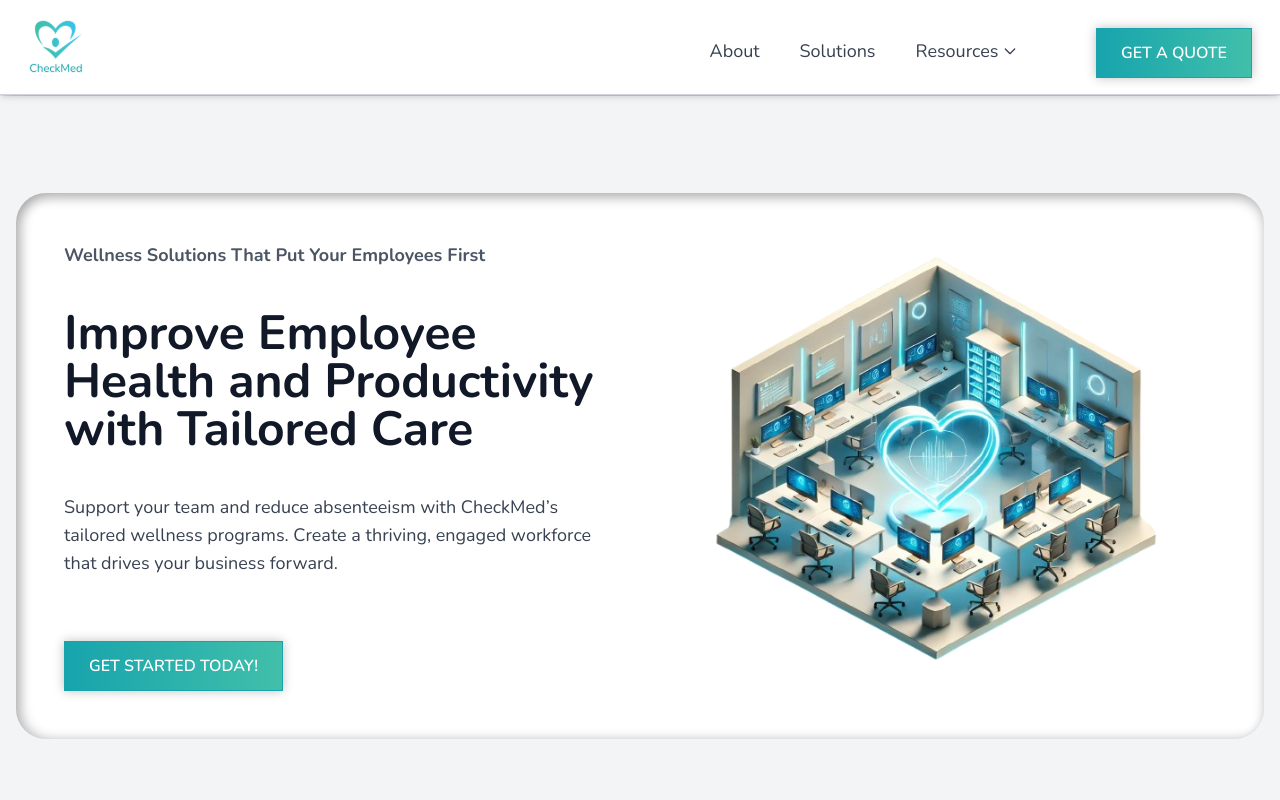
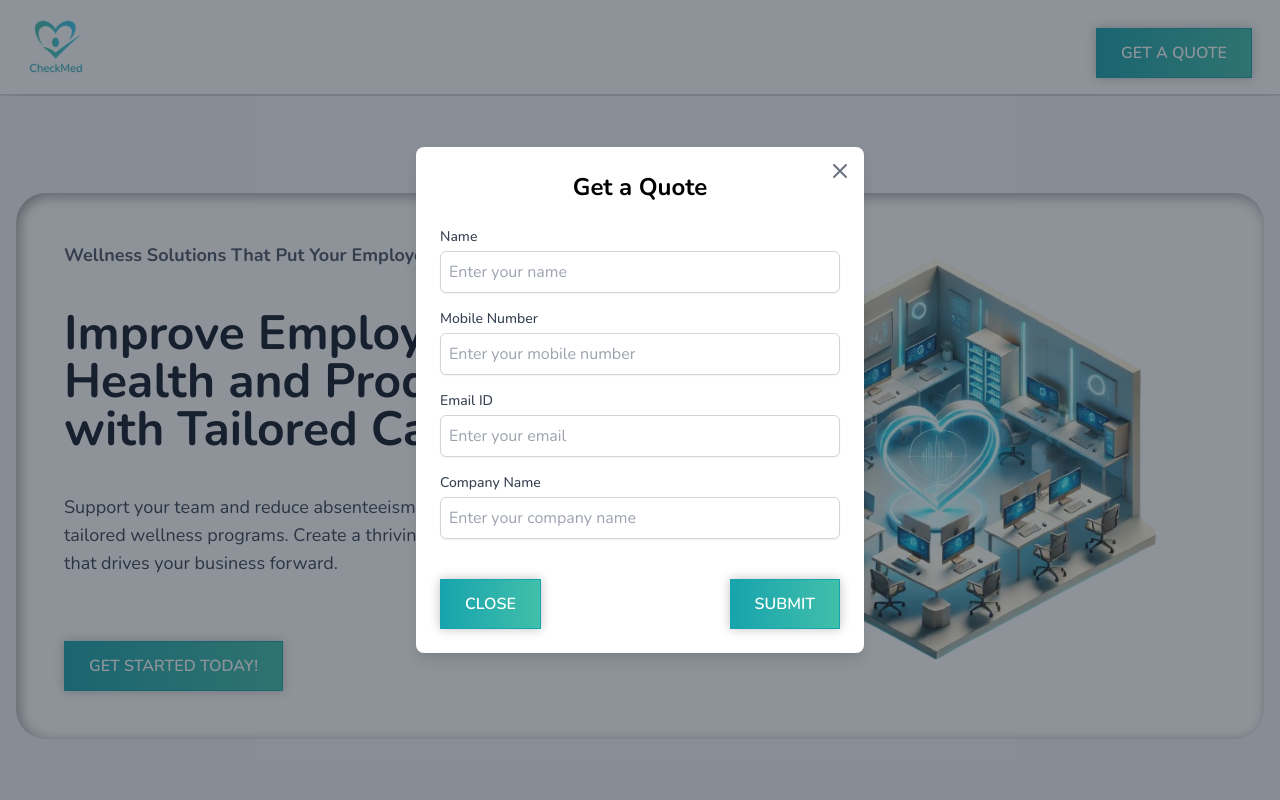
Before and after one commit to Febin-Joseph/checkmed, a Next.js app: page / in a window 1280 px wide. Both pictures are taken after a click on the button "GET A QUOTE". Shown: the top 800 px of the page. Built offline with nearby package versions, Linux system fonts and the light colour scheme; a web font is replaced by a local one.

Commit message:
Form and fixes

```diff
--- a/package.json
+++ b/package.json
@@ -12,7 +12,8 @@
     "next": "15.0.2",
     "react": "19.0.0-rc-02c0e824-20241028",
     "react-dom": "19.0.0-rc-02c0e824-20241028",
-    "react-icons": "^5.3.0"
+    "react-icons": "^5.3.0",
+    "xlsx": "^0.18.5"
   },
   "devDependencies": {
     "eslint": "^8",
--- /dev/null
+++ b/src/app/api/saveFormData/route.js
@@ -0,0 +1,70 @@
+import { NextResponse } from 'next/server';
+import * as XLSX from 'xlsx';
+import fs from 'fs';
+import path from 'path';
+
+const filePath = path.join(process.cwd(), 'public', 'formData.xlsx');
+
+export async function POST(request) {
+  try {
+
+    const formData = await request.json();
+
+    let wb;
+    if (fs.existsSync(filePath)) {
+
+      wb = XLSX.readFile(filePath);
+    } else {
+
+      wb = XLSX.utils.book_new();
+      wb.Props = {
+        Title: 'Form Data',
+        Subject: 'Form Data',
+        Author: 'CheckMed',
+      };
+      wb.SheetNames.push('Form Data');
+    }
+
+
+    let ws = wb.Sheets['Form Data'];
+    if (!ws) {
+
+      ws = XLSX.utils.aoa_to_sheet([['Name', 'Mobile', 'Email', 'Company']]);
+      wb.Sheets['Form Data'] = ws;
+    }
+
+
+    const newRow = [formData.name, formData.mobile, formData.email, formData.company];
+    XLSX.utils.sheet_add_aoa(ws, [newRow], { origin: -1 });
+
+
+    XLSX.writeFile(wb, filePath);
+
+
+    return NextResponse.json({ message: 'Form data saved successfully!' }, { status: 200 });
+  } catch (error) {
+    console.error('Error saving form data:', error);
+    return NextResponse.json({ message: 'Error saving form data. Please try again later.' }, { status: 500 });
+  }
+}
+
+export async function GET(request) {
+  try {
+
+    if (!fs.existsSync(filePath)) {
+      return NextResponse.json({ message: 'Excel file not found!' }, { status: 404 });
+    }
+
+    const workbook = XLSX.readFile(filePath);
+
+    const sheetName = workbook.SheetNames[0];
+    const worksheet = workbook.Sheets[sheetName];
+
+    const data = XLSX.utils.sheet_to_json(worksheet);
+
+    return NextResponse.json(data, { status: 200 });
+  } catch (error) {
+    console.error('Error reading Excel file:', error);
+    return NextResponse.json({ message: 'Error reading Excel file.' }, { status: 500 });
+  }
+}
--- a/src/app/components/common/Button.jsx
+++ b/src/app/components/common/Button.jsx
@@ -1,16 +1,28 @@
-"use client";
-import React from 'react'
+import React from 'react';
 
-const Button = ({ text }) => {
+const Button = ({
+  text,
+  onClick,
+  type = 'button',
+  className = '',
+  variant = 'primary'
+}) => {
+  const baseStyles = 'mt-6 px-6 py-3 bg-gradient-to-r from-[#17A4AD] to-[#41BFAA] text-white font-semibold hover:bg-teal-600 transition border border-[#17A4AD] shadow-[0_0_10px_rgba(0,0,0,0.25)]';
+
+  const variantStyles = {
+    primary: 'bg-teal-500 hover:bg-teal-600',
+    secondary: 'bg-gray-500 hover:bg-gray-600'
+  };
+
   return (
-    <div>
-      <button className="mt-6 px-6 py-3 bg-gradient-to-r from-[#17A4AD] to-[#41BFAA] text-white font-semibold
-       hover:bg-teal-600 transition border border-[#17A4AD] shadow-[0_0_10px_rgba(0,0,0,0.25)] uppercase"
-      >
-        {text}
-      </button>
-    </div>
-  )
-}
+    <button
+      type={type}
+      onClick={onClick}
+      className={`${baseStyles} ${variantStyles[variant]} ${className}`}
+    >
+      {text}
+    </button>
+  );
+};
 
-export default Button
+export default Button;
--- a/src/app/components/common/Nav.jsx
+++ b/src/app/components/common/Nav.jsx
@@ -1,97 +1,263 @@
+
 'use client';
-import { useState, useEffect } from 'react';
+
+import React, { useState, useEffect, useCallback } from 'react';
 import Button from '../common/Button';
-import MenuItem from '../nav/MenuItem';
-import Dropdown from '../nav/DropDown';
 import Image from 'next/image';
 
 const Nav = () => {
   const [isOpen, setIsOpen] = useState(false);
-  const [isDropdownOpen, setIsDropdownOpen] = useState(false);
   const [showNavbar, setShowNavbar] = useState(true);
   const [lastScrollY, setLastScrollY] = useState(0);
+  const [showForm, setShowForm] = useState(false);
+
+  const [formData, setFormData] = useState({
+    name: '',
+    mobile: '',
+    email: '',
+    company: '',
+  });
 
   const toggleMenu = () => setIsOpen(!isOpen);
-  const toggleDropdown = () => setIsDropdownOpen(!isDropdownOpen);
 
-  const dropdownItems = [
-    { href: '#resource1', label: 'Resource 1' },
-    { href: '#resource2', label: 'Resource 2' },
-    { href: '#resource3', label: 'Resource 3' },
-  ];
+  const openForm = () => {
+    setShowForm(true);
+  };
+
+  const closeForm = () => setShowForm(false);
+
+  const handleChange = (e) => {
+    setFormData({
+      ...formData,
+      [e.target.name]: e.target.value,
+    });
+  };
+
+  const handleSubmit = async (e) => {
+    e.preventDefault();
+    try {
+      const res = await fetch('/api/saveFormData', {
+        method: 'POST',
+        headers: {
+          'Content-Type': 'application/json',
+        },
+        body: JSON.stringify(formData),
+      });
+
+      if (res.ok) {
+        alert('Form data saved successfully!');
+        closeForm();
+
+        setFormData({
+          name: '',
+          mobile: '',
+          email: '',
+          company: '',
+        });
+      } else {
+        alert('Failed to save form data!');
+      }
+    } catch (error) {
+      console.error(error);
+      alert('An error occurred while saving the form data.');
+    }
+  };
+
+  const handleScroll = useCallback(() => {
+    const currentScrollY = window.scrollY;
+    const scrollThreshold = 100;
+
+    if (currentScrollY === 0) {
+      setShowNavbar(true);
+    } else if (currentScrollY > lastScrollY && currentScrollY > scrollThreshold) {
+      setShowNavbar(false);
+    } else if (currentScrollY < lastScrollY) {
+      setShowNavbar(true);
+    }
+
+    setLastScrollY(currentScrollY);
+  }, [lastScrollY]);
+
 
   useEffect(() => {
-    const handleScroll = () => {
-      if (window.scrollY > lastScrollY && window.scrollY > 100) {
-        setShowNavbar(false);
-      } else {
-        setShowNavbar(true);
-      }
-      setLastScrollY(window.scrollY);
-    };
-
     window.addEventListener('scroll', handleScroll);
-
     return () => {
       window.removeEventListener('scroll', handleScroll);
     };
-  }, [lastScrollY]);
+  }, [handleScroll]);
 
   return (
+    <>
+      <div className="absolute top-0 left-0 right-0 h-[80px] bg-gray-100"></div>
       <nav
-      className={`fixed top-0 left-0 right-0 z-50 transition-transform duration-300
-        ${showNavbar ? 'translate-y-0' : '-translate-y-full'
-        } flex items-center justify-between p-1 bg-white border-gray-300 shadow-md border-b`}
+        className={`
+          fixed top-0 left-0 right-0 z-50
+          transition-transform duration-500 ease-in-out
+          ${showNavbar ? 'translate-y-0' : '-translate-y-full'}
+        `}
       >
+        <div className="bg-white border-b border-gray-300 flex items-center justify-between p-1">
           <div className="flex items-center pl-4">
             <Image
               src="/checkmed.svg"
               alt="CheckMed"
               width={80}
               height={80}
-          className="mr-[100px] w-[72px] h-[72px]"
+              className="mr-2 w-[72px] h-[72px]"
             />
           </div>
 
           <div className="lg:hidden flex items-center">
-        <button onClick={toggleMenu} className="text-gray-700 hover:text-gray-900 pr-4">
+            <button
+              onClick={toggleMenu}
+              className="text-gray-700 hover:text-gray-900 pr-4"
+            >
               {isOpen ? (
-            <svg className="w-6 h-6" fill="none" stroke="currentColor" viewBox="0 0 24 24">
-              <path strokeLinecap="round" strokeLinejoin="round" strokeWidth="2" d="M6 18L18 6M6 6l12 12" />
+                <svg
+                  className="w-6 h-6"
+                  fill="none"
+                  stroke="currentColor"
+                  viewBox="0 0 24 24"
+                >
+                  <path
+                    strokeLinecap="round"
+                    strokeLinejoin="round"
+                    strokeWidth="2"
+                    d="M6 18L18 6M6 6l12 12"
+                  />
                 </svg>
               ) : (
-            <svg className="w-6 h-6" fill="none" stroke="currentColor" viewBox="0 0 24 24">
-              <path strokeLinecap="round" strokeLinejoin="round" strokeWidth="2" d="M4 6h16M4 12h16M4 18h16" />
+                <svg
+                  className="w-6 h-6"
+                  fill="none"
+                  stroke="currentColor"
+                  viewBox="0 0 24 24"
+                >
+                  <path
+                    strokeLinecap="round"
+                    strokeLinejoin="round"
+                    strokeWidth="2"
+                    d="M4 6h16M4 12h16M4 18h16"
+                  />
                 </svg>
               )}
             </button>
           </div>
 
-      <div className="hidden lg:flex text-lg mt-2 items-center space-x-2 pl-0 ml-[440px]">
-        <div className="group">
-          <MenuItem href="#about">About</MenuItem>
+          <div className="hidden lg:block pr-6 mb-3">
+            <Button
+              text="GET A QUOTE"
+              onClick={() => {
+                console.log('GET A QUOTE clicked');
+                openForm();
+              }}
+            />
           </div>
-        <div className="group">
-          <MenuItem href="#solutions">Solutions</MenuItem>
-        </div>
-        <Dropdown isOpen={isDropdownOpen} toggleDropdown={toggleDropdown} items={dropdownItems} />
-      </div>
-
-      <div className="hidden lg:block pr-6 mb-3">
-        <Button text="GET A QUOTE" />
         </div>
 
         {isOpen && (
           <div className="lg:hidden absolute top-[80px] left-0 w-full bg-white shadow-md z-10">
-          <MenuItem href="#about">About</MenuItem>
-          <MenuItem href="#solutions">Solutions</MenuItem>
-          <Dropdown isOpen={isDropdownOpen} toggleDropdown={toggleDropdown} items={dropdownItems} />
             <div className="px-4 py-2">
-            <Button text="Get a quote" />
+              <Button
+                text="GET A QUOTE"
+                onClick={() => {
+                  console.log('GET A QUOTE clicked (mobile)');
+                  openForm();
+                }}
+              />
             </div>
           </div>
         )}
       </nav>
+
+      {showForm && (
+    <div className="fixed inset-0 bg-gray-800 bg-opacity-50 flex justify-center items-center z-[100]">
+      <div className="bg-white rounded-lg shadow-lg p-6 w-full max-w-md relative">
+        <button
+          onClick={closeForm}
+          className="absolute top-3 right-3 text-gray-500 hover:text-gray-700"
+        >
+          <svg
+            className="w-6 h-6"
+            fill="none"
+            stroke="currentColor"
+            viewBox="0 0 24 24"
+          >
+            <path
+              strokeLinecap="round"
+              strokeLinejoin="round"
+              strokeWidth="2"
+              d="M6 18L18 6M6 6l12 12"
+            />
+          </svg>
+        </button>
+        <h2 className="text-2xl font-bold mb-6 text-center">Get a Quote</h2>
+        <form className="space-y-4" onSubmit={handleSubmit}>
+          <div>
+            <label className="block text-sm font-medium text-gray-700">
+              Name
+            </label>
+            <input
+              type="text"
+              name="name"
+              value={formData.name}
+              onChange={handleChange}
+              className="mt-1 block w-full p-2 border border-gray-300 rounded-md shadow-sm focus:ring-teal-500 focus:border-teal-500"
+              placeholder="Enter your name"
+              required
+            />
+          </div>
+          <div>
+            <label className="block text-sm font-medium text-gray-700">
+              Mobile Number
+            </label>
+            <input
+              type="tel"
+              name="mobile"
+              value={formData.mobile}
+              onChange={handleChange}
+              className="mt-1 block w-full p-2 border border-gray-300 rounded-md shadow-sm focus:ring-teal-500 focus:border-teal-500"
+              placeholder="Enter your mobile number"
+              required
+            />
+          </div>
+          <div>
+            <label className="block text-sm font-medium text-gray-700">
+              Email ID
+            </label>
+            <input
+              type="email"
+              name="email"
+              value={formData.email}
+              onChange={handleChange}
+              className="mt-1 block w-full p-2 border border-gray-300 rounded-md shadow-sm focus:ring-teal-500 focus:border-teal-500"
+              placeholder="Enter your email"
+              required
+            />
+          </div>
+          <div>
+            <label className="block text-sm font-medium text-gray-700">
+              Company Name
+            </label>
+            <input
+              type="text"
+              name="company"
+              value={formData.company}
+              onChange={handleChange}
+              className="mt-1 block w-full p-2 border border-gray-300 rounded-md shadow-sm focus:ring-teal-500 focus:border-teal-500"
+              placeholder="Enter your company name"
+              required
+            />
+          </div>
+          <div className="flex justify-between items-center space-x-4 mt-6">
+            <Button text="CLOSE" onClick={closeForm} />
+            <Button text="SUBMIT" onClick={() => alert('Form submitted!')} />
+          </div>
+        </form>
+          </div>
+        </div>
+      )}
+    </>
   );
 };
 
--- a/src/app/section/Footer.jsx
+++ b/src/app/section/Footer.jsx
@@ -1,10 +1,24 @@
 "use client";
-import React from "react";
+import React, { useState } from "react";
 import Image from "next/image";
 import { FaLinkedinIn, FaFacebookF, FaTwitter } from "react-icons/fa";
 
-const Footer = () => (
-  <footer className="bg-blue-50 py-10 px-5 shadow-[inset_0px_4px_6px_-1px_rgba(0,0,0,0.4)]">
+const Footer = () => {
+  const [toastVisible, setToastVisible] = useState(false);
+
+  const handleSubmit = (event) => {
+    event.preventDefault();
+    setToastVisible(true);
+
+
+    setTimeout(() => {
+      setToastVisible(false);
+    }, 3000);
+  };
+
+  return (
+    <>
+      <footer className="bg-blue-50 py-10 px-5">
         <div className="bg-white rounded-3xl p-8 max-w-7xl mx-auto shadow-[inset_6px_0px_12px_rgba(0,0,0,0.2),_inset_0px_6px_12px_rgba(0,0,0,0.2)]">
           <div className="flex flex-col lg:flex-row justify-between items-center md:items-start gap-8 max-w-6xl mx-auto">
             <Image
@@ -17,38 +31,15 @@ const Footer = () => (
 
             <div className="flex flex-col md:justify-start md:flex-row lg:justify-end gap-8">
               <div>
-            <h3 className="text-xl md:text-2xl font-semibold text-gray-700">Company</h3>
-            <ul className="mt-2 space-y-2 text-gray-600">
-              {["How it works", "Pricing", "Docs"].map((link) => (
-                <li key={link}>
-                  <a href="#" className="hover:text-gray-800 hover:underline text-lg md:text-xl">
-                    {link}
-                  </a>
-                </li>
-              ))}
-            </ul>
-          </div>
-
-          <div>
-            <h3 className="text-xl md:text-2xl font-semibold text-gray-700">Quick Links</h3>
-            <ul className="mt-2 space-y-2 text-gray-600">
-              {["Pricing", "Resources"].map((link) => (
-                <li key={link}>
-                  <a href="#" className="hover:text-gray-800 hover:underline text-lg md:text-xl">
-                    {link}
-                  </a>
-                </li>
-              ))}
-            </ul>
-          </div>
-
-          <div>
-            <h3 className="text-xl md:text-2xl font-semibold text-gray-700">Subscribe</h3>
-            <form className="mt-2 flex">
+                <h3 className="text-xl md:text-2xl font-semibold text-gray-700">
+                  Subscribe
+                </h3>
+                <form className="mt-2 flex" onSubmit={handleSubmit}>
                   <input
                     type="email"
                     placeholder="Get product updates"
                     className="w-full md:w-auto px-3 py-2 border border-gray-300 rounded-l-lg focus:outline-none focus:border-blue-500 text-base md:text-lg"
+                    required
                   />
                   <button
                     type="submit"
@@ -65,9 +56,17 @@ const Footer = () => (
             <p>© 2024 Checkmed. All rights reserved</p>
             <div className="flex space-x-4">
               {[
-            { href: "https://www.linkedin.com/company/checkmed-private-limited/", icon: <FaLinkedinIn />, label: "Twitter" },
-            { href: "https://www.facebook.com/checkmedapp/", icon: <FaFacebookF />, label: "Facebook" },
-            { href: "https://x.com/checkmedindia?s=11", icon: <FaTwitter />, label: "LinkedIn" },
+                {
+                  href: "https://x.com/checkmedindia?s=11",
+                  icon: <FaLinkedinIn />,
+                  label: "Twitter",
+                },
+                { href: "#", icon: <FaFacebookF />, label: "Facebook" },
+                {
+                  href: "https://www.linkedin.com/company/checkmed-private-limited/",
+                  icon: <FaTwitter />,
+                  label: "LinkedIn",
+                },
               ].map(({ href, icon, label }) => (
                 <a
                   key={label}
@@ -84,6 +83,15 @@ const Footer = () => (
           </div>
         </div>
       </footer>
+
+      {/* Toast Notification */}
+      {toastVisible && (
+        <div className="fixed top-5 right-5 bg-green-500 text-white px-4 py-2 rounded shadow-lg transition-opacity">
+          Sent successfully!
+        </div>
+      )}
+    </>
   );
+};
 
 export default Footer;
--- a/src/app/section/HealthCTA.jsx
+++ b/src/app/section/HealthCTA.jsx
@@ -14,7 +14,7 @@ const HealthCTA = () => (
         With CheckMed, you can easily implement tailored wellness programs that drive real results, without needing
         specialized skills or resources.
       </p>
-      <Button text="Start Improving Your Workplace Today" />
+      <Button text="START IMPROVING YOUR WORKPLACE TODAY" />
     </div>
   </div>
 );
--- a/src/app/section/Hero.jsx
+++ b/src/app/section/Hero.jsx
@@ -30,7 +30,7 @@ const Hero = () => {
             your business forward.
           </p>
           <div className="mt-4 sm:mt-6 md:mt-8">
-            <Button text="Get Started Today!" />
+            <Button text="GET STARTED TODAY!" />
           </div>
         </div>
 
```
Also changed, not shown: 1 other file (tests, documents, lock files or other folders). Lines whose indentation alone changed are shown as unchanged.
